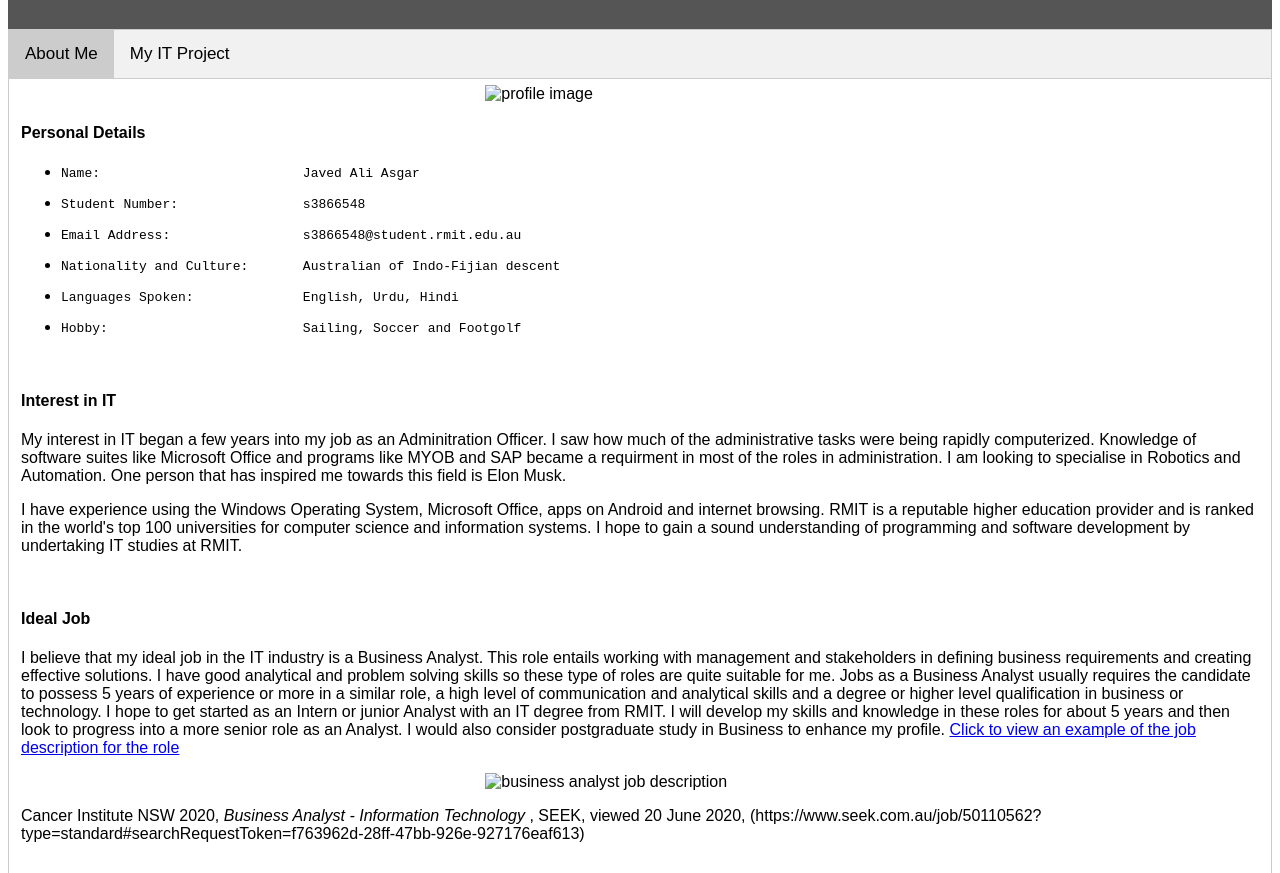
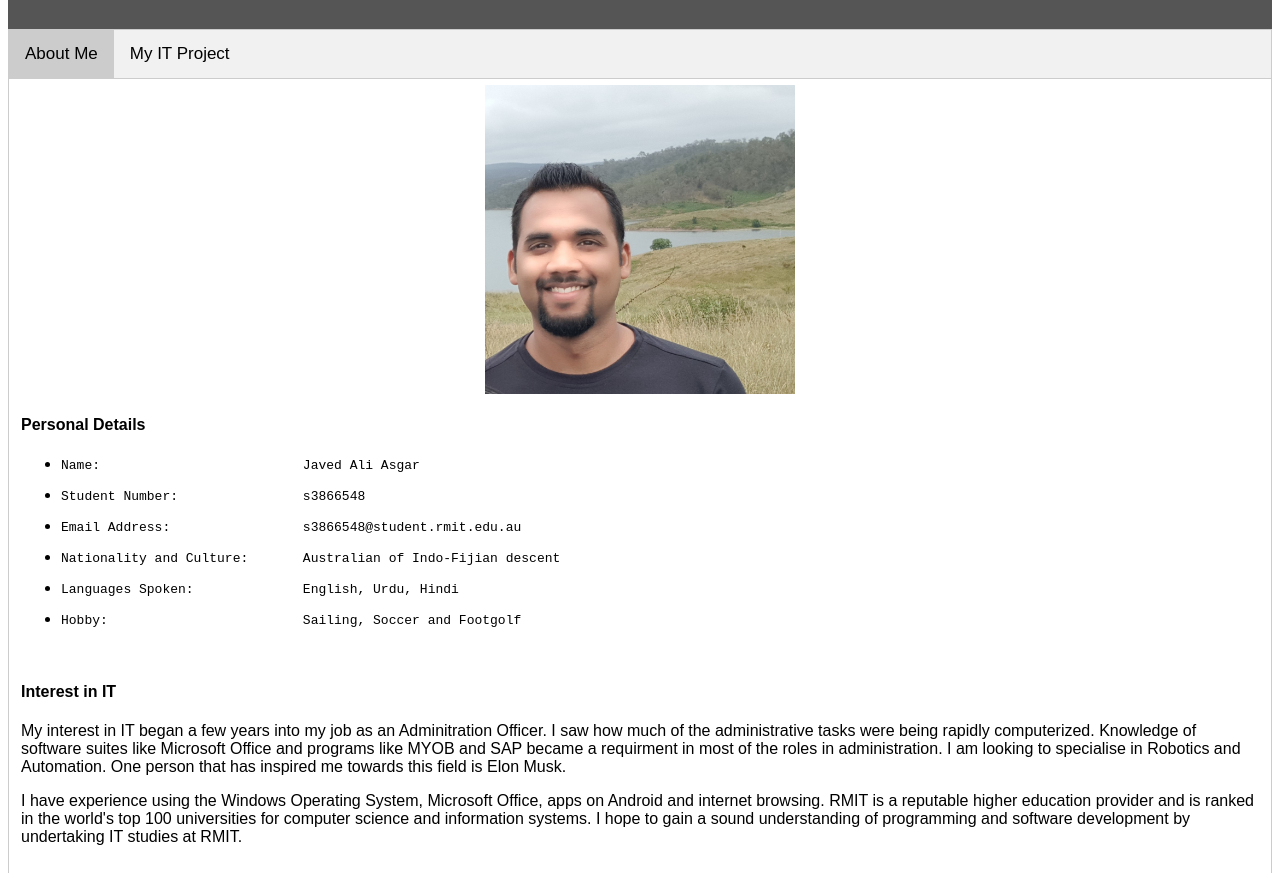
Before and after one commit to JavedAsgar/My-Profile, a website: page website/index.html in a window 1280 px wide. Shown: the part 79-952 px from the top of the page. Drawn offline with Linux system fonts and the light colour scheme.

Commit message:
image path updated

```diff
--- a/website/index.html
+++ b/website/index.html
@@ -19,7 +19,7 @@
 
             <div id="About Me" class="tabcontent">
 
-                <img src=".IMG/profile pic J_2.jpg" alt="profile image" class="center">
+                <img src="images/profile pic J_2.jpg" alt="profile image" class="center">
 
                 <h4>Personal Details</h4>
                 <ul>
@@ -38,7 +38,7 @@
                 <h4>Ideal Job</h4>
                 <p>I believe that my ideal job in the IT industry is a Business Analyst. This role entails working with management and stakeholders in defining business requirements and creating effective solutions. I have good analytical and problem solving skills so these type of roles are quite suitable for me. Jobs as a Business Analyst usually requires the candidate to possess 5 years of experience or more in a similar role, a high level of communication and analytical skills and a degree or higher level qualification in business or technology. I hope to get started as an Intern or junior Analyst with an IT degree from RMIT. I will develop my skills and knowledge in these roles for about 5 years and then look to progress into a more senior role as an Analyst. I would also consider postgraduate study in Business to enhance my profile. <a href="https://www.seek.com.au/job/50110562?type=standard#searchRequestToken=f763962d-28ff-47bb-926e-927176eaf613" target="_blank">Click to view an example of the job description for the role</a></p>
 
-                <img src=".IMG/businessanalystjob1.png" alt="business analyst job description" class="center">
+                <img src="images/businessanalystjob1.png" alt="business analyst job description" class="center">
                 <footer>
                     <p>Cancer Institute NSW 2020, <cite>Business Analyst - Information Technology</cite> , SEEK, viewed 20 June 2020, (https://www.seek.com.au/job/50110562?type=standard#searchRequestToken=f763962d-28ff-47bb-926e-927176eaf613)</https:></p>
                 </footer>
```
Also changed, not shown: images/businessanalystjob1.png (renamed from website/IMG/businessanalystjob1.png), images/profile pic J_2.jpg (renamed from website/IMG/profile pic J_2.jpg), website/images/businessanalystjob1.png (added), website/images/profile pic J_2.jpg (added).
